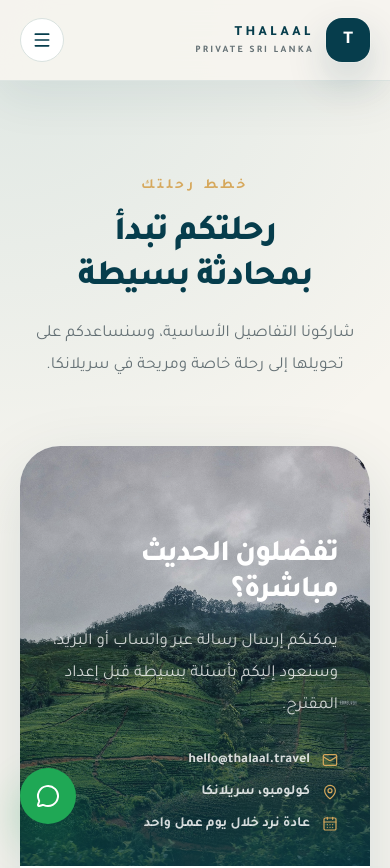
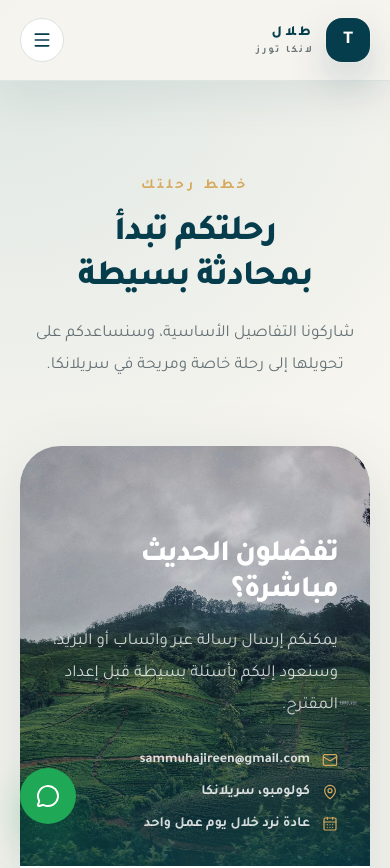
Before and after one commit to MMuntha/Thalaal, a Next.js app: page /ar/contact in a window 390 px wide. Shown: the top 868 px of the page. Built offline with nearby package versions, Linux system fonts and the light colour scheme.

Commit message:
feat: updated phone number

```diff
--- a/src/components/site-footer.tsx
+++ b/src/components/site-footer.tsx
@@ -40,6 +40,16 @@ export function SiteFooter({ content }: { content: SiteContent }) {
               {content.footer.contact}
             </h3>
             <div className="mt-5 grid gap-3 text-white/72">
+              {content.contactPage.contacts.map((contact) => (
+                <a
+                  key={contact.phone}
+                  className="inline-flex items-center gap-3 transition hover:text-white"
+                  href={`tel:${contact.phone}`}
+                >
+                  <Icon className="size-4 text-gold" name="phone" />
+                  {contact.name} {contact.displayPhone}
+                </a>
+              ))}
               <a
                 className="inline-flex items-center gap-3 transition hover:text-white"
                 href={`mailto:${content.contactPage.email}`}
--- a/src/content/static-content.ts
+++ b/src/content/static-content.ts
@@ -21,8 +21,8 @@ export const staticContent: Record<"ar" | "en", SiteContent> = {
         "رحلات خاصة ومريحة في سريلانكا للعائلات والأزواج والمسافرين العرب، مع سائق خاص ومساعدة في اختيار الطعام الحلال.",
     },
     brand: {
-      name: "THALAAL",
-      descriptor: "PRIVATE SRI LANKA",
+      name: "طلال",
+      descriptor: "لانكا تورز",
     },
     navigation: [
       { label: "الرئيسية", path: "" },
@@ -199,7 +199,19 @@ export const staticContent: Record<"ar" | "en", SiteContent> = {
       detailsDescription:
         "يمكنكم إرسال رسالة عبر واتساب أو البريد، وسنعود إليكم بأسئلة بسيطة قبل إعداد المقترح.",
       responseTime: "عادة نرد خلال يوم عمل واحد",
-      email: "hello@thalaal.travel",
+      email: "sammuhajireen@gmail.com",
+      contacts: [
+        {
+          name: "Muhajireen",
+          phone: "+94772481814",
+          displayPhone: "+94 772 481 814",
+        },
+        {
+          name: "Ikram",
+          phone: "+94777681835",
+          displayPhone: "+94 777 681 835",
+        },
+      ],
       location: "كولومبو، سريلانكا",
       form: {
         title: "أخبرونا عن رحلتكم",
@@ -310,7 +322,7 @@ export const staticContent: Record<"ar" | "en", SiteContent> = {
         "Private, comfortable Sri Lanka journeys for Arab families, couples and small groups, with a personal chauffeur and halal dining guidance.",
     },
     brand: {
-      name: "THALAAL",
+      name: "THALAL",
       descriptor: "PRIVATE SRI LANKA",
     },
     navigation: [
@@ -379,12 +391,14 @@ export const staticContent: Record<"ar" | "en", SiteContent> = {
           {
             icon: "sparkles",
             title: "Thoughtful choices",
-            description: "Stays and experiences selected for quality, not volume.",
+            description:
+              "Stays and experiences selected for quality, not volume.",
           },
           {
             icon: "shield",
             title: "Travel with confidence",
-            description: "Clear coordination and support throughout the journey.",
+            description:
+              "Clear coordination and support throughout the journey.",
           },
           {
             icon: "heart",
@@ -492,14 +506,26 @@ export const staticContent: Record<"ar" | "en", SiteContent> = {
       detailsDescription:
         "Send us a WhatsApp message or email. We will come back with a few simple questions before preparing your suggestion.",
       responseTime: "We usually reply within one working day",
-      email: "hello@thalaal.travel",
+      email: "sammuhajireen@gmail.com",
+      contacts: [
+        {
+          name: "Muhajireen",
+          phone: "+94772481814",
+          displayPhone: "+94 772 481 814",
+        },
+        {
+          name: "Ikram",
+          phone: "+94777681835",
+          displayPhone: "+94 777 681 835",
+        },
+      ],
       location: "Colombo, Sri Lanka",
       form: {
         title: "Tell us about your journey",
         description:
           "You do not need every detail yet. We only need a starting point.",
         name: "Full Name",
-        whatsapp: "WhatsApp Number",
+        whatsapp: "+94772481814",
         country: "Country",
         month: "Travel Month",
         adults: "Number of Adults",
```
Also changed, not shown: src/content/types.ts (+7 -0 lines).
